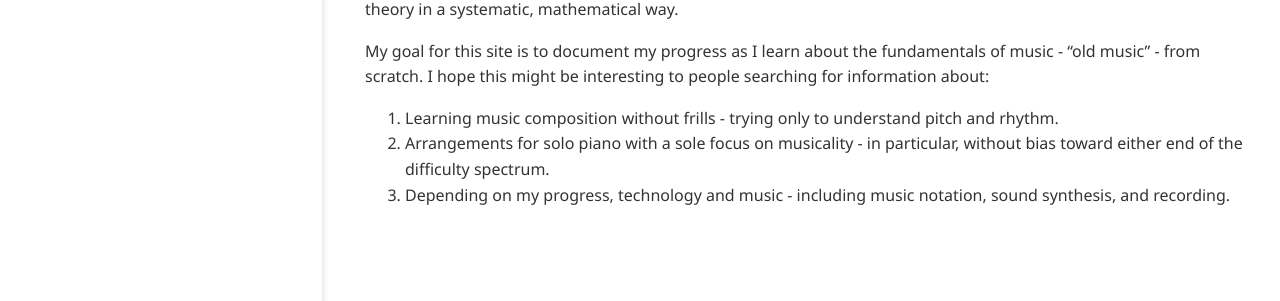
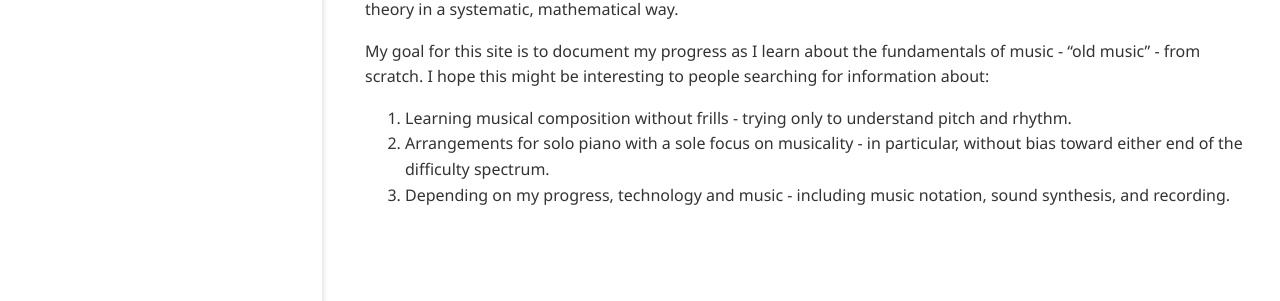
Before and after one commit to ansyblenetwork/arrpiano, a Jekyll site: the page built from _posts/2021-05-17-about.md, in a window 1280 px wide and 944 px high. Shown: the part 599-900 px from the top of the window. Built offline with Jekyll 4.4.1, drawn with Linux system fonts in a browser that asks for light colours.

Commit message:
Update 2021-05-17-about.md

```diff
--- a/_posts/2021-05-17-about.md
+++ b/_posts/2021-05-17-about.md
@@ -22,6 +22,6 @@ My training in music was entirely technical, so I learned nothing about the theo
 
 My goal for this site is to document my progress as I learn about the fundamentals of music - "old music" - from scratch. I hope this might be interesting to people searching for information about:
 
-1. Learning music composition without frills - trying only to understand pitch and rhythm.
+1. Learning musical composition without frills - trying only to understand pitch and rhythm.
 2. Arrangements for solo piano with a sole focus on musicality - in particular, without bias toward either end of the difficulty spectrum.
 3. Depending on my progress, technology and music - including music notation, sound synthesis, and recording.
```
